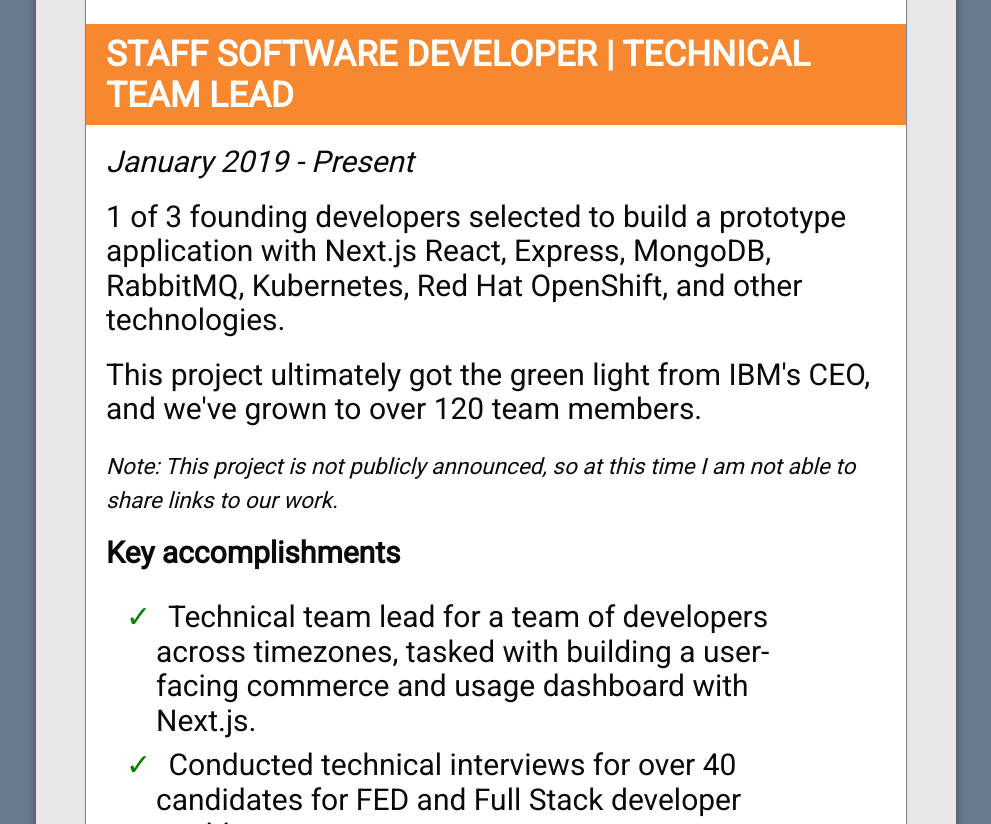
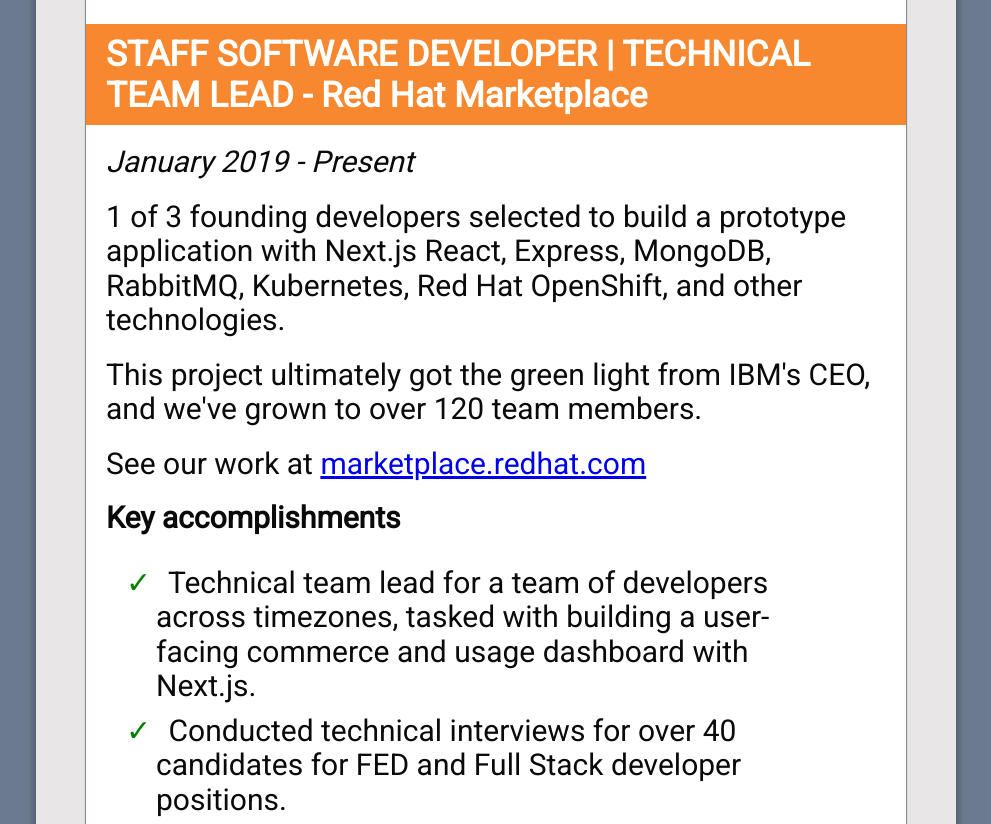
Before and after one commit to showell215/sch, a website: page index.html in a window 1280 px wide. Shown: the part 4324-5148 px from the top of the page, without its empty margins (284-1275 px from the left). Drawn offline with Linux system fonts and the light colour scheme.

Commit message:
add link to RHM

```diff
--- a/index.html
+++ b/index.html
@@ -261,7 +261,7 @@
           <div class="experience-card">
             <img src="img/logos/ibm.png" alt="IBM" />
             <h3 class="exp-header">
-              STAFF SOFTWARE DEVELOPER | TECHNICAL TEAM LEAD
+              STAFF SOFTWARE DEVELOPER | TECHNICAL TEAM LEAD - Red Hat Marketplace
             </h3>
             <p class="italic margin-top-20">January 2019 - Present</p>
             <p>
@@ -274,7 +274,7 @@
               we've grown to over 120 team members.
             </p>
             <p >
-                <i>Note: This project is not publicly announced, so at this time I am not able to share links to our work.</i>
+              See our work at <a href="https://marketplace.redhat.com" target="_blank">marketplace.redhat.com</a>
             </p>
             <strong>Key accomplishments</strong>
             <ul class="true-list checkmark-list">
```
